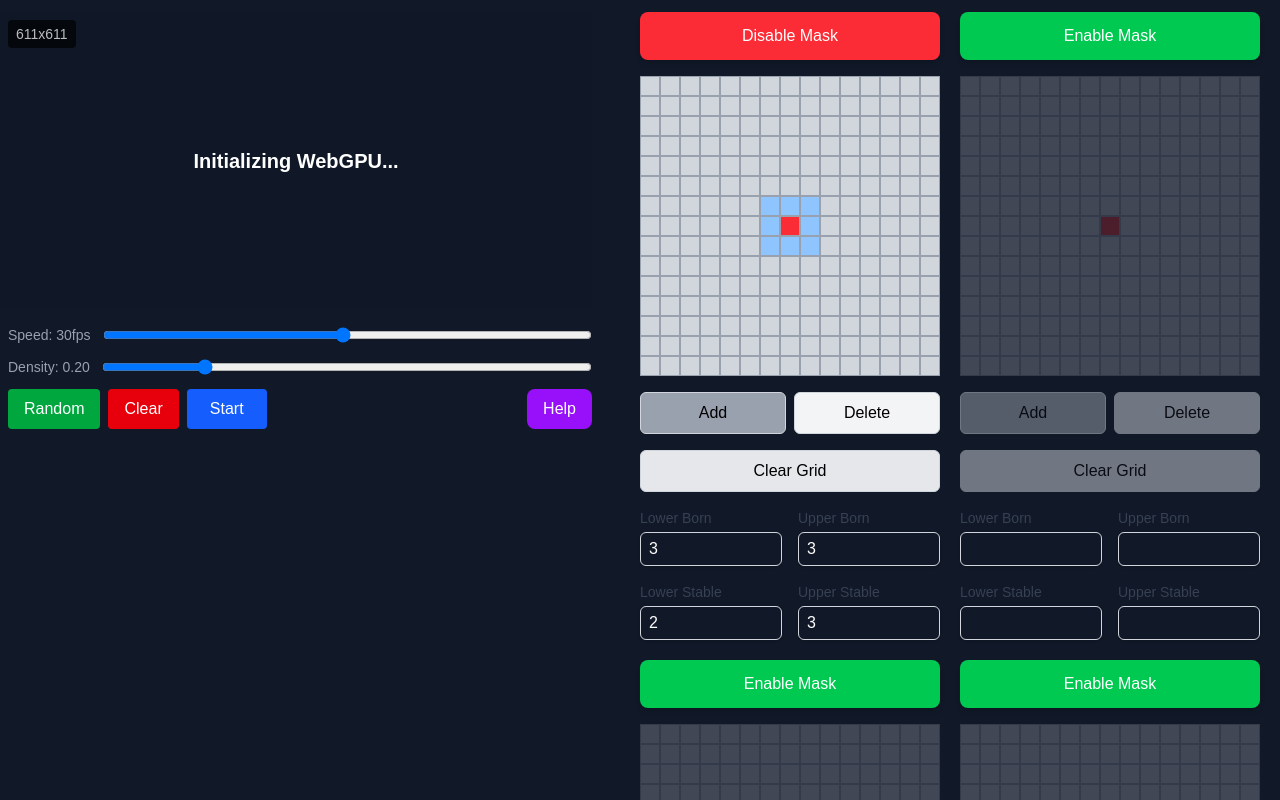
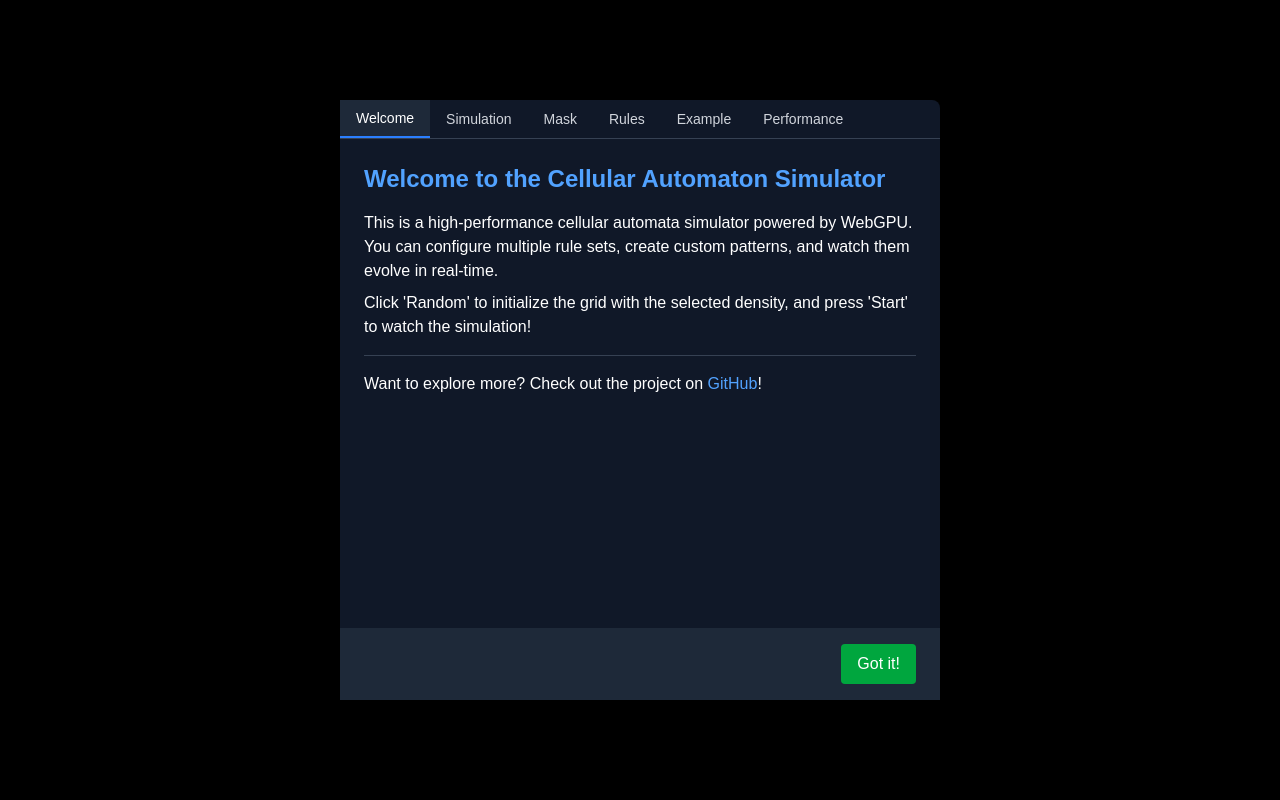
Before and after one commit to omarabdiwali/cellular-automaton, a Next.js app: page / in a window 1280 px wide. Shown: the top 800 px of the page. Built offline with nearby package versions, Linux system fonts and the light colour scheme.

Commit message:
help modal open on visit

```diff
--- a/pages/index.tsx
+++ b/pages/index.tsx
@@ -24,7 +24,7 @@ export default function Home() {
   const animationFrameId = useRef<number | null>(null); // ID for requestAnimationFrame loop
 
   // Help system state
-  const [showHelp, setShowHelp] = useState(false);
+  const [showHelp, setShowHelp] = useState(true);
   const [currentHelpSection, setCurrentHelpSection] = useState<HelpSectionValues>("overview");
 
   /**
```
